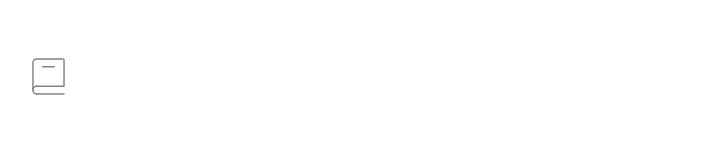
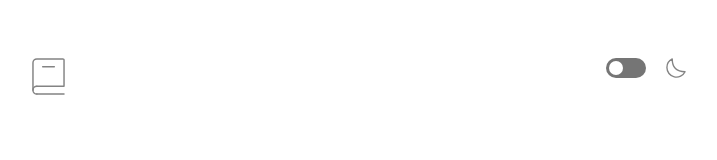
Before and after one commit to Orliland/dictionary_web_app, a React (Vite) app: page / in a window 1280 px wide. Shown: the top 160 px of the page, without its empty margins (281-998 px from the left). Built offline with nearby package versions, Linux system fonts and the light colour scheme.

Commit message:
add theme selector

```diff
--- a/src/App.jsx
+++ b/src/App.jsx
@@ -1,7 +1,17 @@
+import { useState } from "react";
 import Header from "./layout/Header";
 
+import { ThemeContext } from "./utils/ThemeContext";
+
 function App() {
-  return <div className="m-6 mb-[85px] md:mx-10 md:mt-[58px] md:mb-[118px] lg:mb-[124px] lg:w-[51.11111%] lg:mx-auto"><Header /></div>;
+  const [dark, setDark] = useState(false);
+  return (
+    <ThemeContext.Provider value={[dark, setDark]}>
+      <div className="m-6 mb-[85px] md:mx-10 md:mb-[118px] md:mt-[58px] lg:mx-auto lg:mb-[124px] lg:w-[51.11111%]">
+        <Header />
+      </div>
+    </ThemeContext.Provider>
+  );
 }
 
 export default App;
--- a/src/components/ThemeSelector.jsx
+++ b/src/components/ThemeSelector.jsx
@@ -1,5 +1,29 @@
+import { useContext } from "react";
+import IconMoon from "../assets/icon-moon.svg";
+import { ThemeContext } from "../utils/ThemeContext";
+
 const ThemeSelector = () => {
-  return <div></div>
-}
+  const [dark, setDark] = useContext(ThemeContext);
 
-export default ThemeSelector
+  return (
+    <div className="flex gap-3 md:gap-5">
+      <button
+        className="h-5 w-10 rounded-full bg-white-400 p-[3px]"
+        onClick={() => {
+          setDark(!dark);
+        }}
+      >
+        <span
+          className={`block h-[14px] w-[14px] rounded-full bg-white-100 ${dark && "ml-auto"}`}
+        ></span>
+      </button>
+      <img
+        src={IconMoon}
+        alt="icon for switch theme color"
+        className="h-5 w-auto"
+      />
+    </div>
+  );
+};
+
+export default ThemeSelector;
--- a/src/output.css
+++ b/src/output.css
@@ -562,24 +562,77 @@ video {
   margin-bottom: 85px;
 }
 
+.ml-auto {
+  margin-left: auto;
+}
+
+.block {
+  display: block;
+}
+
 .flex {
   display: flex;
+}
+
+.h-5 {
+  height: 1.25rem;
 }
 
 .h-8 {
   height: 2rem;
 }
 
+.h-\[14px\] {
+  height: 14px;
+}
+
+.w-10 {
+  width: 2.5rem;
+}
+
+.w-\[14px\] {
+  width: 14px;
+}
+
+.w-auto {
+  width: auto;
+}
+
+@keyframes ping {
+  75%, 100% {
+    transform: scale(2);
+    opacity: 0;
+  }
+}
+
+.animate-ping {
+  animation: ping 1s cubic-bezier(0, 0, 0.2, 1) infinite;
+}
+
 .justify-between {
   justify-content: space-between;
 }
 
-.p-6 {
-  padding: 1.5rem;
+.gap-3 {
+  gap: 0.75rem;
 }
 
-.pb-\[85px\] {
-  padding-bottom: 85px;
+.rounded-full {
+  border-radius: 9999px;
+}
+
+.bg-white-100 {
+  --tw-bg-opacity: 1;
+  background-color: rgb(255 255 255 / var(--tw-bg-opacity));
+}
+
+.bg-white-400 {
+  --tw-bg-opacity: 1;
+  background-color: rgb(117 117 117 / var(--tw-bg-opacity));
+}
+
+.p-\[3px\] {
+  padding: 3px;
 }
 
 @media (min-width: 768px) {
@@ -596,25 +649,12 @@ video {
     margin-top: 58px;
   }
 
-  .md\:h-\[36\.px\] {
-    height: 36.px;
-  }
-
   .md\:h-\[36\.5px\] {
     height: 36.5px;
   }
 
-  .md\:px-10 {
-    padding-left: 2.5rem;
-    padding-right: 2.5rem;
-  }
-
-  .md\:pb-\[118px\] {
-    padding-bottom: 118px;
-  }
-
-  .md\:pt-\[58px\] {
-    padding-top: 58px;
+  .md\:gap-5 {
+    gap: 1.25rem;
   }
 }
 
@@ -628,31 +668,7 @@ video {
     margin-bottom: 124px;
   }
 
-  .lg\:w-6\/12 {
-    width: 50%;
-  }
-
-  .lg\:w-7\/12 {
-    width: 58.333333%;
-  }
-
-  .lg\:w-\[51\%\] {
-    width: 51%;
-  }
-
-  .lg\:w-\[52\%\] {
-    width: 52%;
-  }
-
-  .lg\:w-\[51\.111\%\] {
-    width: 51.111%;
-  }
-
   .lg\:w-\[51\.11111\%\] {
     width: 51.11111%;
   }
-
-  .lg\:pb-\[124px\] {
-    padding-bottom: 124px;
-  }
 }
--- /dev/null
+++ b/src/utils/ThemeContext.js
@@ -0,0 +1,3 @@
+import { createContext } from "react";
+
+export const ThemeContext = createContext(false);
```
Also changed, not shown: src/layout/NavBar.jsx (+18 -12 lines), 1 other file (tests, documents, lock files or other folders).
